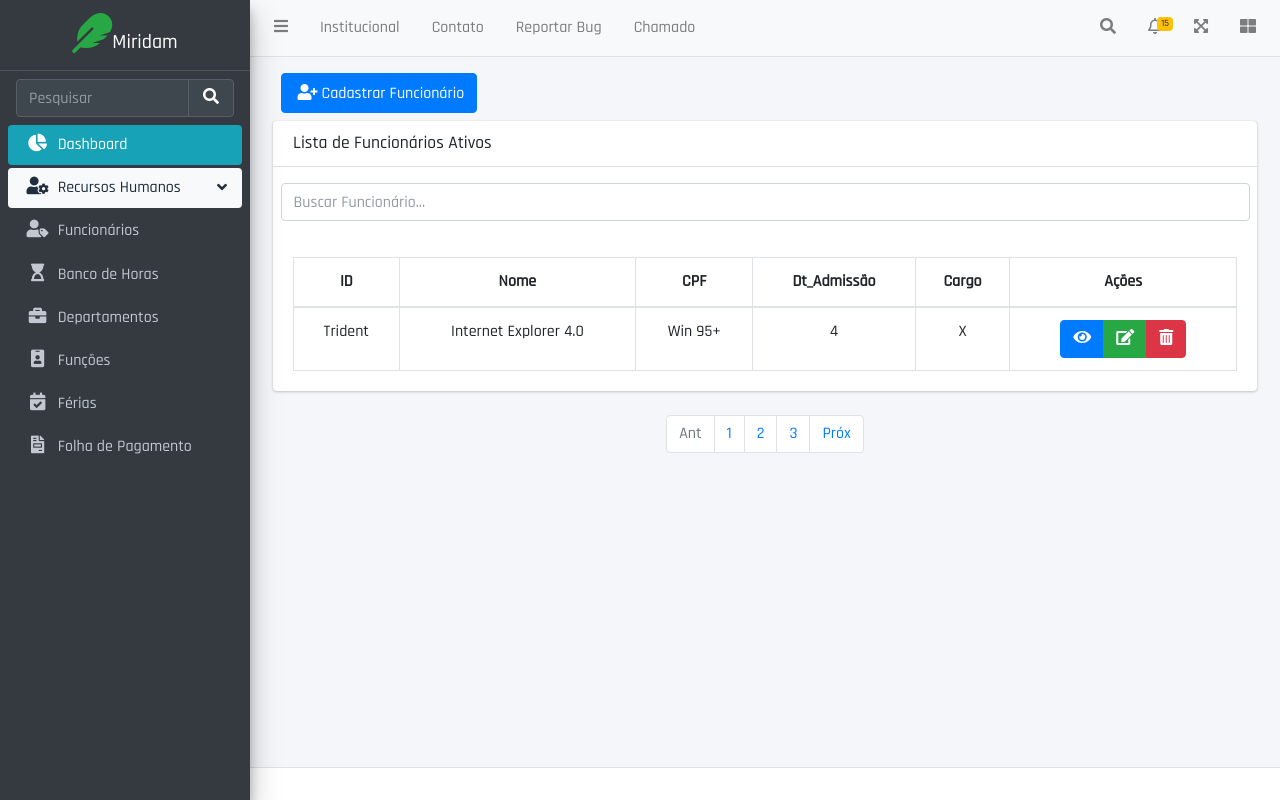
After one commit to Ssousuke/miridam, a Django app: template employee/templates/employee.html in a window 1280 px wide. The commit adds this page. Run offline with Django 3.2, Linux system fonts and the light colour scheme; the template is opened without the code that fills it, so the values that code supplies are empty; some libraries are stand-ins or nearby versions.

Commit message:
adjusting partial html - index - employee - base

```diff
--- a/dashboard/templates/index.html
+++ b/dashboard/templates/index.html
@@ -1 +1,2 @@
-{% extends '_layouts/base.html'%}
+{% extends '_layouts/base.html' %}
+{% block title %} Miridam  | Starter {% endblock %}
--- /dev/null
+++ b/employee/templates/employee.html
@@ -0,0 +1,78 @@
+{% extends '_layouts/base.html'%}
+{% block title %}
+Miridam | Funcionários
+{% endblock title %}
+
+{% block content %}
+<div class="container-fluid py-2">
+    <div class="container my-2">
+        <a type="button" class="btn btn-primary"><i class="fas fa-user-plus m-1"></i>Cadastrar Funcionário</a>
+    </div>
+    <div class="row">
+        <div class="col-12">
+            <div class="card">
+                <div class="card-header">
+                    <h3 class="card-title">Lista de Funcionários Ativos</h3>
+                </div>
+                <div class="container my-2 py-2">
+                    <div class="input-group flex-nowrap">
+                        <input type="text" class="form-control" placeholder="Buscar Funcionário..."
+                               aria-label="search employee"
+                               aria-describedby="addon-wrapping">
+                    </div>
+                </div>
+                <!-- /.card-header -->
+                <div class="card-body">
+                    <table id="example2" class="table table-bordered table-hover text-center">
+                        <thead>
+                        <tr>
+                            <th>ID</th>
+                            <th>Nome</th>
+                            <th>CPF</th>
+                            <th>Dt_Admissão</th>
+                            <th>Cargo</th>
+                            <th>Ações</th>
+                        </tr>
+                        </thead>
+                        <tbody>
+                        <tr>
+                            <td>Trident</td>
+                            <td>Internet Explorer 4.0
+                            </td>
+                            <td>Win 95+</td>
+                            <td> 4</td>
+                            <td>X</td>
+                            <td>
+                                <div class="btn-group" role="group" aria-label="action buttons">
+                                    <a type="button" class="btn btn-primary"><i class="fas fa-eye"></i></a>
+                                    <a type="button" class="btn btn-success"><i class="fas fa-edit"></i></a>
+                                    <a type="button" class="btn btn-danger"><i class="fas fa-trash-alt"></i></a>
+                                </div>
+                            </td>
+                        </tr>
+                    </table>
+                </div>
+                <!-- /.card-body -->
+            </div>
+            <!-- /.card -->
+        </div>
+        <!-- /.col -->
+    </div>
+    <!-- /.row -->
+</div>
+{% endblock content %}
+{% block pagination %}
+<nav aria-label="pagination">
+    <ul class="pagination justify-content-center">
+        <li class="page-item disabled">
+            <a class="page-link" href="#" tabindex="-1" aria-disabled="true">Ant</a>
+        </li>
+        <li class="page-item"><a class="page-link" href="#">1</a></li>
+        <li class="page-item"><a class="page-link" href="#">2</a></li>
+        <li class="page-item"><a class="page-link" href="#">3</a></li>
+        <li class="page-item">
+            <a class="page-link" href="#">Próx</a>
+        </li>
+    </ul>
+</nav>
+{% endblock pagination %}
--- a/templates/_includes/_footer.html
+++ b/templates/_includes/_footer.html
@@ -1,3 +1,3 @@
 <footer class="main-footer">
-z
+
 </footer>
--- a/templates/_includes/_head.html
+++ b/templates/_includes/_head.html
@@ -1,9 +1,6 @@
 {% load static %}
-<head>
 <meta charset="utf-8">
 <meta name="viewport" content="width=device-width, initial-scale=1">
-    <title>{% block title %} MiridamHUB | Starter {% endblock title%}</title>
-
 <!-- Google Font: Source Sans Pro -->
 <link rel="stylesheet"
       href="https://fonts.googleapis.com/css?family=Source+Sans+Pro:300,400,400i,700&display=fallback">
@@ -13,4 +10,3 @@
 <!-- Theme style -->
 <link rel="stylesheet" href="{% static 'css/adminlte.min.css' %}">
 <link rel="stylesheet" href="{% static 'css/site.css' %}">
-</head>
--- a/templates/_includes/_navbar.html
+++ b/templates/_includes/_navbar.html
@@ -1,4 +1,4 @@
-<nav class="main-header navbar navbar-expand navbar-white navbar-light">
+<nav class="main-header navbar navbar-expand navbar-light navbar-light">
     <!-- Left navbar links -->
     <ul class="navbar-nav">
         <li class="nav-item">
@@ -17,7 +17,6 @@
             <a href="#" class="nav-link">Chamado</a>
         </li>
     </ul>
-
     <!-- Right navbar links -->
     <ul class="navbar-nav ml-auto">
         <!-- Navbar Search -->
--- a/templates/_includes/_sidebar.html
+++ b/templates/_includes/_sidebar.html
@@ -7,17 +7,8 @@
     <!-- Sidebar -->
     <div class="sidebar">
         <!-- Sidebar user panel (optional) -->
-        <div class="user-panel mt-3 pb-3 mb-3 d-flex">
-            <div class="image">
-                <i class="nav-icon far fa-user-circle fa-2x"></i>
-            </div>
-            <div class="info">
-                <a href="#" class="d-block">{{user}}</a>
-            </div>
-        </div>
-
         <!-- SidebarSearch Form -->
-        <div class="form-inline">
+        <div class="form-inline m-2 ">
             <div class="input-group" data-widget="sidebar-search">
                 <input class="form-control form-control-sidebar" type="search" placeholder="Pesquisar"
                        aria-label="Search">
@@ -41,7 +32,7 @@
                         </p>
                     </a>
                 </li>
-                <li class="nav-item">
+                <li class="nav-item menu-open">
                     <a href="#" class="nav-link bg-light">
                         <i class="nav-icon fas fa-user-cog"></i>
                         <p>
@@ -51,7 +42,7 @@
                     </a>
                     <ul class="nav nav-treeview">
                         <li class="nav-item">
-                            <a href="#" class="nav-link">
+                            <a href="{% url 'employee:employee'%}" class="nav-link">
                                 <i class="nav-icon fas fa-user-tag"></i>
                                 <p>Funcionários</p>
                             </a>
--- a/templates/_layouts/base.html
+++ b/templates/_layouts/base.html
@@ -1,9 +1,10 @@
 <!DOCTYPE html>
 {% load static %}
 <html lang="pt-br">
-
-{% include '_includes/_head.html'%}
-
+<head>
+    {% include '_includes/_head.html'%}
+    <title>{% block title %}{% endblock %}</title>
+</head>
 <body class="hold-transition sidebar-mini">
 <div class="wrapper">
     <!-- Navbar -->
@@ -21,6 +22,9 @@
                 {% block content %}
                 {% endblock content %}
             </div>
+            {% block pagination %}
+
+            {% endblock pagination %}
             <!-- /.container-fluid -->
         </div>
         <!-- /.content -->
```
Also changed, not shown: other parts of templates/_includes/_sidebar.html (+0 -35 lines). Lines whose indentation alone changed are shown as unchanged.
